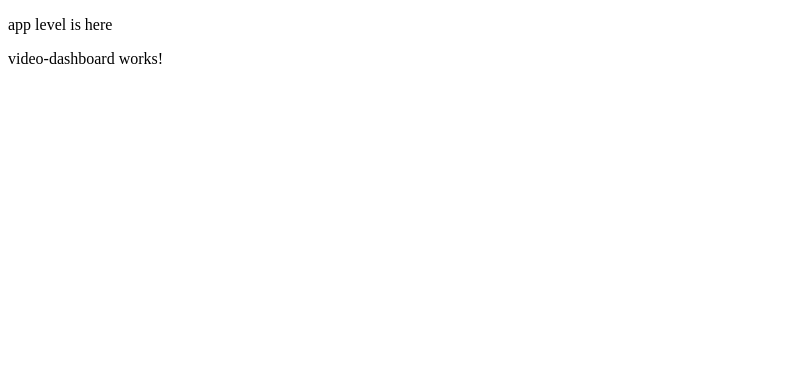
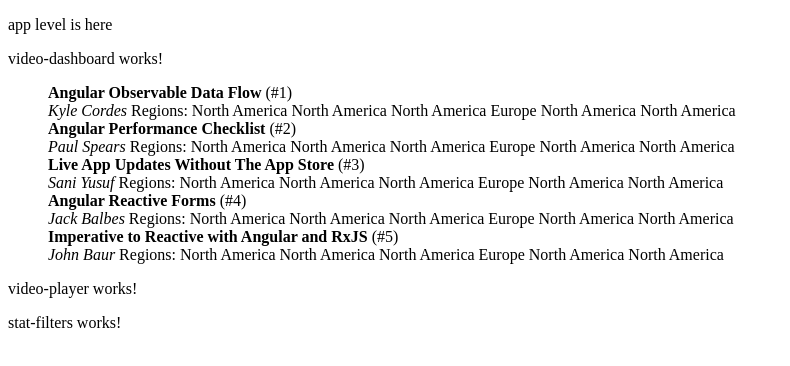
Before and after one commit to mausolos/angular-bootcamp, an Angular app: page /#/dashboard in a window 1280 px wide. Shown: the top 366 px of the page, without its empty margins (0-790 px from the left). Built offline with nearby package versions, Linux system fonts and the light colour scheme.

Commit message:
207: input data binding

```diff
--- a/src/app/dashboard/video-dashboard/video-dashboard.component.html
+++ b/src/app/dashboard/video-dashboard/video-dashboard.component.html
@@ -1 +1,4 @@
 <p>video-dashboard works!</p>
+<app-video-list [videos]="videoList"></app-video-list>
+<app-video-player></app-video-player>
+<app-stat-filters></app-stat-filters>
--- a/src/app/dashboard/video-dashboard/video-dashboard.component.ts
+++ b/src/app/dashboard/video-dashboard/video-dashboard.component.ts
@@ -1,4 +1,5 @@
 import { Component, OnInit } from '@angular/core';
+import { videoData } from '../../../assets/video-data';
 
 @Component({
   selector: 'app-video-dashboard',
@@ -6,6 +7,7 @@
   styleUrls: ['./video-dashboard.component.scss']
 })
 export class VideoDashboardComponent implements OnInit {
+  videoList = videoData;
 
   constructor() { }
 
--- /dev/null
+++ b/src/app/dashboard/video-list-item/video-list-item.component.css
@@ -0,0 +1,5 @@
+:host {
+  display: block;
+}
+
+/*# sourceMappingURL=video-list-item.component.css.map */
--- /dev/null
+++ b/src/app/dashboard/video-list-item/video-list-item.component.html
@@ -0,0 +1,5 @@
+<strong>{{videoData.title}}</strong> (#{{videoNumber + 1}})
+<br>
+<em>{{videoData.author}}</em>
+Regions:
+<span *ngFor="let detail of videoData.viewDetails">{{ detail.region }} </span>
--- /dev/null
+++ b/src/app/dashboard/video-list-item/video-list-item.component.scss
@@ -0,0 +1,3 @@
+:host {
+  display: block;
+}
--- /dev/null
+++ b/src/app/dashboard/video-list-item/video-list-item.component.ts
@@ -0,0 +1,18 @@
+import { Component, Input, OnInit } from '@angular/core';
+
+@Component({
+  selector: 'app-video-list-item',
+  templateUrl: './video-list-item.component.html',
+  styleUrls: ['./video-list-item.component.scss']
+})
+export class VideoListItemComponent implements OnInit {
+
+  @Input() videoData;
+  @Input() videoNumber;
+
+  constructor() { }
+
+  ngOnInit(): void {
+  }
+
+}
--- a/src/app/dashboard/video-list/video-list.component.html
+++ b/src/app/dashboard/video-list/video-list.component.html
@@ -1,10 +1,9 @@
 <ul>
-  <li *ngFor="let video of videos"
-      [class.video-selected]="video === selectedVideo"
-      (click)="selectVideo(video)"
-  >
-    <strong>{{video.title}}</strong>
-    <br>
-    <em>{{video.author}}</em>
-  </li>
+  <app-video-list-item
+    *ngFor="let video of videos; index as i"
+    [class.video-selected]="video === selectedVideo"
+    (click)="selectVideo(video)"
+    [videoData]="video"
+    [videoNumber]="i"
+  ></app-video-list-item>
 </ul>
--- a/src/app/dashboard/video-list/video-list.component.ts
+++ b/src/app/dashboard/video-list/video-list.component.ts
@@ -1,23 +1,16 @@
-import { Component, OnInit } from '@angular/core';
-import { videoData } from '../../../assets/video-data';
+import { Component, Input } from '@angular/core';
 
 @Component({
   selector: 'app-video-list',
   templateUrl: './video-list.component.html',
   styleUrls: ['./video-list.component.scss']
 })
-export class VideoListComponent implements OnInit {
-  videos = videoData;
+export class VideoListComponent {
+  @Input() videos;
 
   selectedVideo;
 
-  constructor() { }
-
-  ngOnInit(): void {
-
-  } // end ngOnInit
-
-  selectVideo(video) {
+  selectVideo(video): void {
     this.selectedVideo = video;
 
   } // end selectVideo
```
Also changed, not shown: src/app/dashboard/dashboard.module.ts (+8 -1 lines), 2 other files (tests, documents, lock files or other folders).
